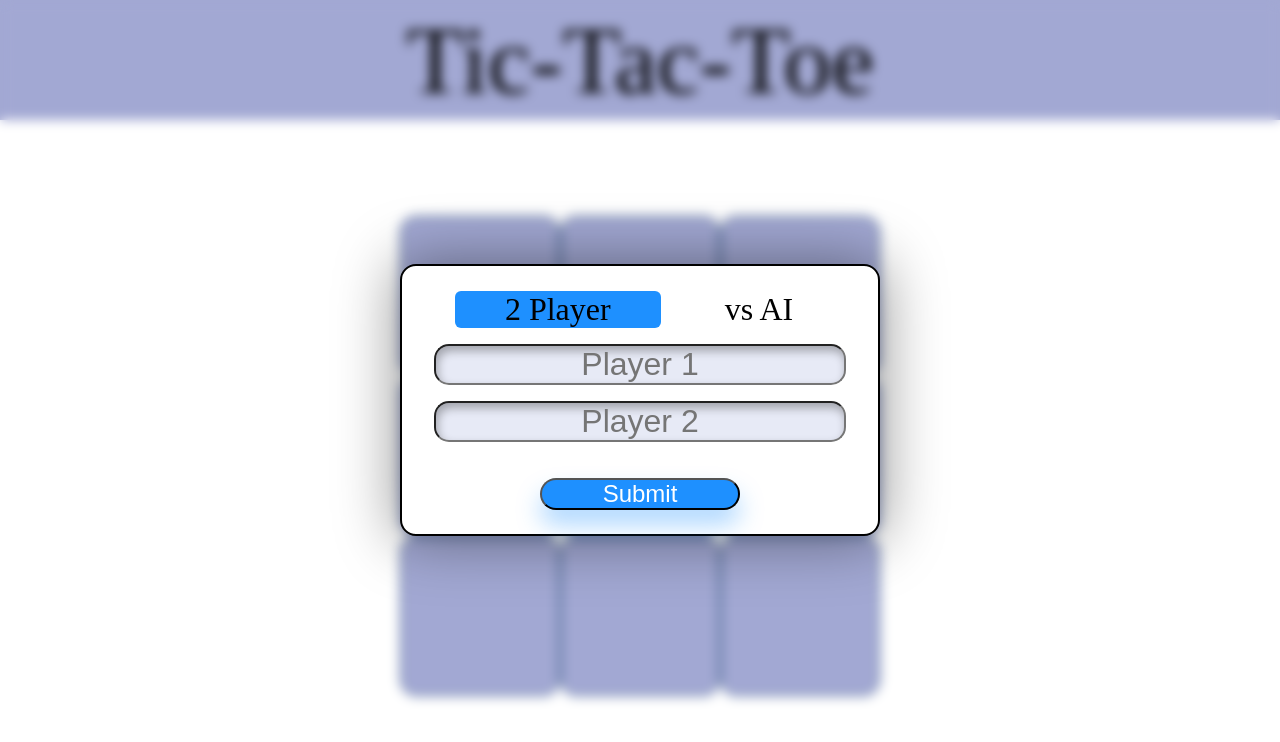
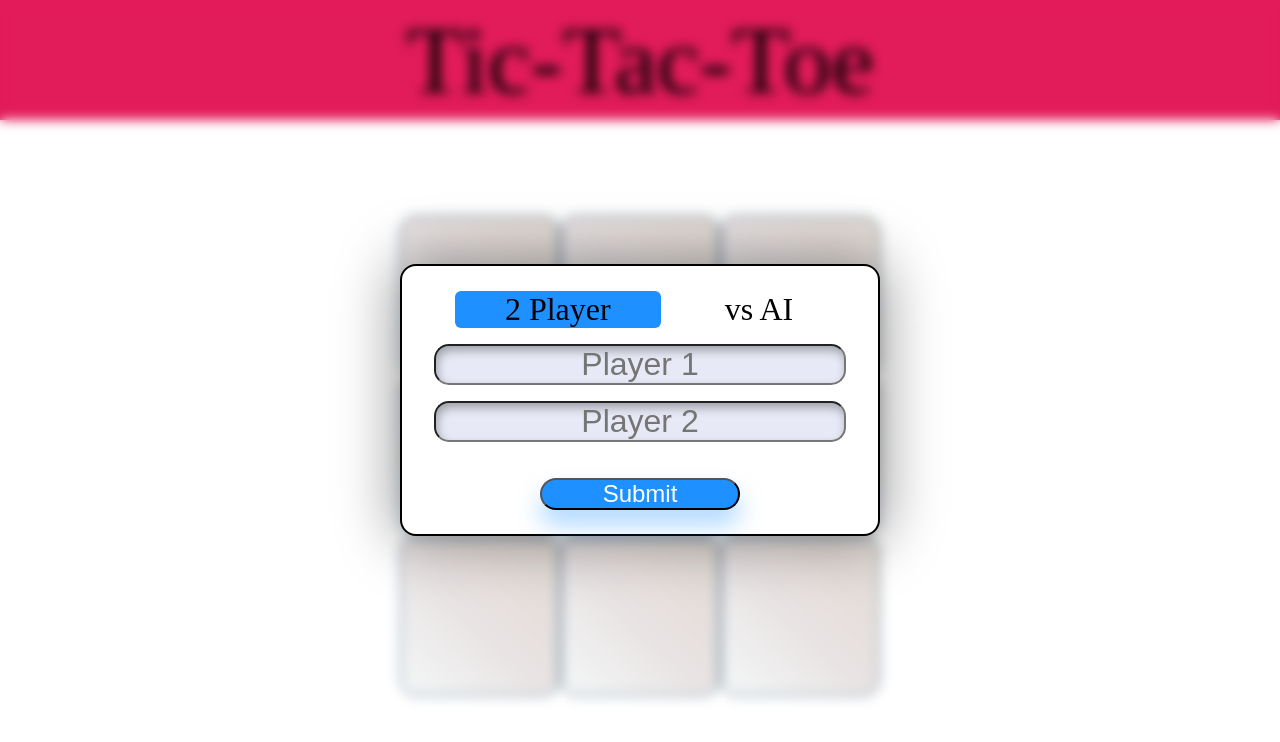
Before and after one commit to zammyk/odin-tic-tac-toe, a website with bundled scripts: page index.html in a window 1280 px wide. Built offline with nearby package versions, Linux system fonts and the light colour scheme.

Commit message:
Change UI of homepage

```diff
--- a/style.css
+++ b/style.css
@@ -41,7 +41,9 @@
   align-items: center;
   justify-content: center;
   position: relative;
-  background-color: #a2a8d3;
+  background-color: #f4f7f7;
+  background-image: linear-gradient(43deg, #f4f7f7 0%, #e8e2e2 50%, #e2dad3 100%);
+
 }
 
 #gameboard_container > .victory-tile {
@@ -55,7 +57,6 @@
 
 #landing_page,
 #winner_screen {
-  background-image: url("");
   height: 100%;
   width: 100%;
 
@@ -160,10 +161,9 @@ input[type="text"]:focus {
 .header {
   position: relative;
   top: 0;
-
   height: 15vh;
   width: 100vw;
-  background-color: #a2a8d3;
+  background-color: #e21b5a;
   display: flex;
   justify-content: center;
   align-items: center;
```
